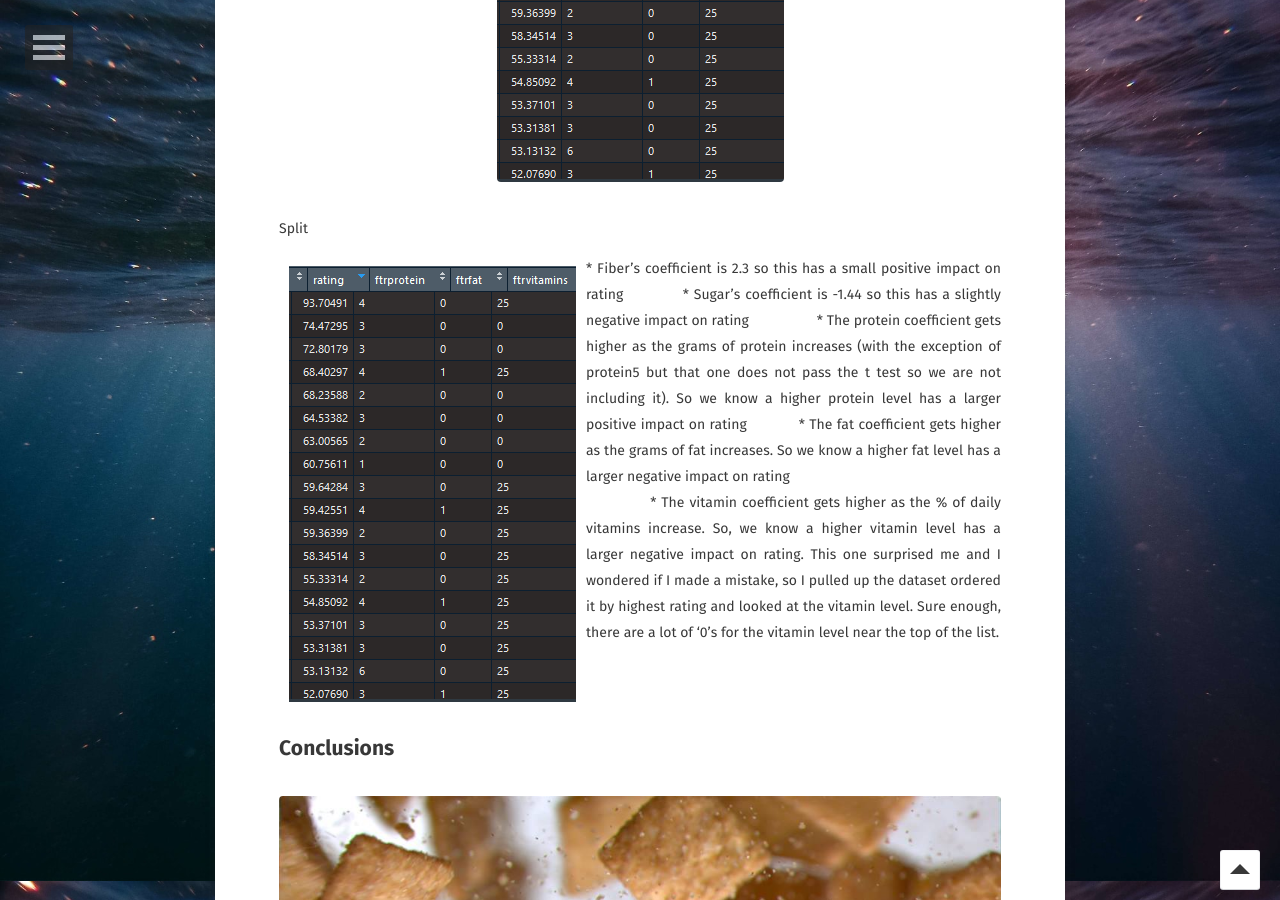
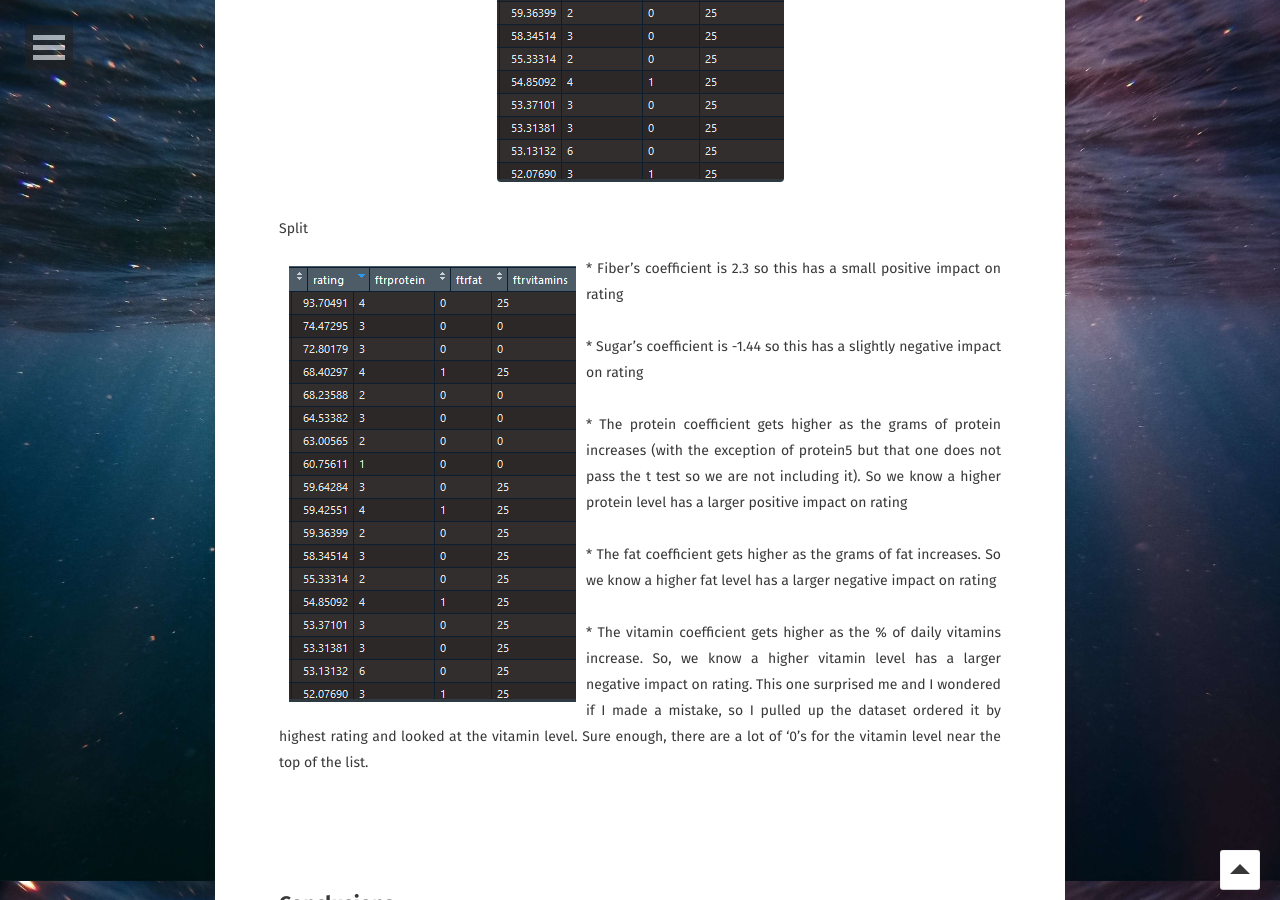
Before and after one commit to sarahschirduan/sarahschirduan.github.io, a Jekyll site: the page built from _posts/2019-06-09-cereal.md, in a window 1280 px wide and 900 px high, scrolled down 10639 px. Built offline with Jekyll 4.4.1, drawn with Linux system fonts in a browser that asks for light colours; some web fonts are replaced.

```diff
--- a/_posts/2019-06-09-cereal.md
+++ b/_posts/2019-06-09-cereal.md
@@ -195,11 +195,11 @@ Split
 
 <a href="/assets/img/cereal17.png"><img src="/assets/img/cereal17.png" style="float: left; margin: 10px"></a>
 <p>
-* Fiber’s coefficient is 2.3 so this has a small positive impact on rating &nbsp;&nbsp;&nbsp;&nbsp;&nbsp;&nbsp;&nbsp;&nbsp;&nbsp;&nbsp;
-* Sugar’s coefficient is -1.44 so this has a slightly negative impact on rating &nbsp;&nbsp;&nbsp;&nbsp;&nbsp;&nbsp;&nbsp;&nbsp;&nbsp;&nbsp;&nbsp;&nbsp;&nbsp;&nbsp;&nbsp;&nbsp;
-* The protein coefficient gets higher as the grams of protein increases (with the exception of protein5 but that one does not pass the t test so we are not including it). So we know a higher protein level has a larger positive impact on rating &nbsp;&nbsp;&nbsp;&nbsp;&nbsp;&nbsp;&nbsp;&nbsp;&nbsp;&nbsp;
-* The fat coefficient gets higher as the grams of fat increases. So we know a higher fat level has a larger negative impact on rating <br>&nbsp;&nbsp;&nbsp;&nbsp;&nbsp;&nbsp;&nbsp;&nbsp;&nbsp;&nbsp;&nbsp;&nbsp;
-* The vitamin coefficient gets higher as the % of daily vitamins increase. So, we know a higher vitamin level has a larger negative impact on rating. This one surprised me and I wondered if I made a mistake, so I pulled up the dataset ordered it by highest rating and looked at the vitamin level. Sure enough, there are a lot of ‘0’s for the vitamin level near the top of the list.<br>
+* Fiber’s coefficient is 2.3 so this has a small positive impact on rating <br><br>
+* Sugar’s coefficient is -1.44 so this has a slightly negative impact on rating <br><br>
+* The protein coefficient gets higher as the grams of protein increases (with the exception of protein5 but that one does not pass the t test so we are not including it). So we know a higher protein level has a larger positive impact on rating <br><br>
+* The fat coefficient gets higher as the grams of fat increases. So we know a higher fat level has a larger negative impact on rating <br><br>
+* The vitamin coefficient gets higher as the % of daily vitamins increase. So, we know a higher vitamin level has a larger negative impact on rating. This one surprised me and I wondered if I made a mistake, so I pulled up the dataset ordered it by highest rating and looked at the vitamin level. Sure enough, there are a lot of ‘0’s for the vitamin level near the top of the list.<br><br>
 </p>
 <br>
 <br>
```
